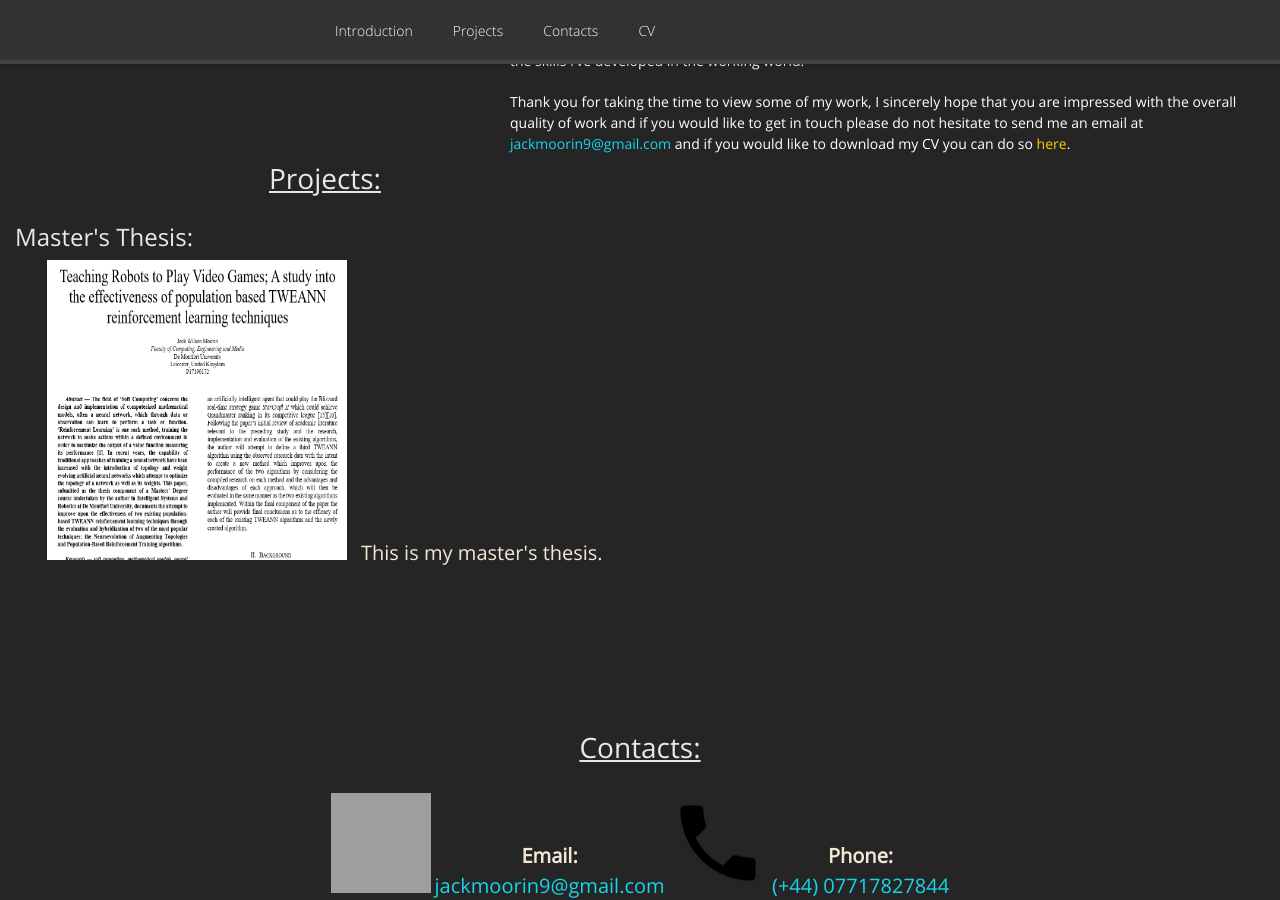
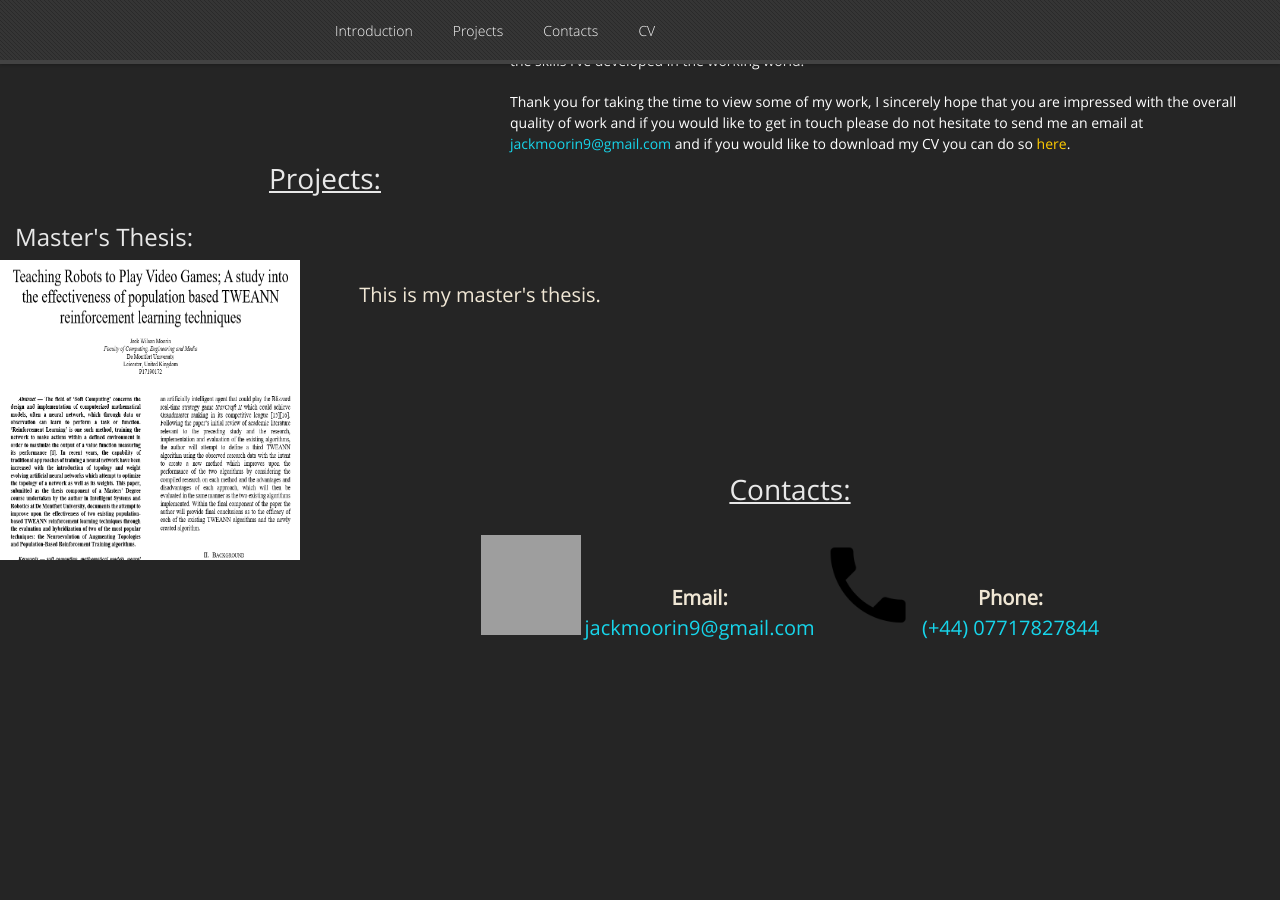
Before and after one commit to GamesProgrammingGrad2021/GamesProgrammingGrad2021.github.io, a Jekyll site: the page built from index.md, in a window 1280 px wide and 900 px high, scrolled down 1059 px. Built offline with Jekyll 4.4.1, drawn with Linux system fonts in a browser that asks for light colours; nearby versions of some CDN libraries; our own code applies the rules of GitHub Pages for plain Markdown files; after the commit the page ends 1722 px from its top, so only the background shows below that; grey boxes are pictures that could not be loaded.

Commit message:
Update default.html

```diff
--- a/_layouts/default.html
+++ b/_layouts/default.html
@@ -121,7 +121,7 @@
 
 			<!-- Master's Thesis -->
 			<h2 style="padding-top:20px; padding-left: 15px; text-align: left;">Master's Thesis:</h2>
-			<img src="Thesis_Thumbnail.png" alt="Thesis_Thumbnail" width="300" height="300" style="padding-left: 0px;">
+			<img src="Thesis_Thumbnail.png" align="left" alt="Thesis_Thumbnail" width="300" height="300" style="padding-left: 0px;">
 			<span style="display: inline-block; font-size: 20px; padding-left: 10px; padding-top: 20px;">This is my master's thesis.</span>
 		</div>
 	</div>
```
